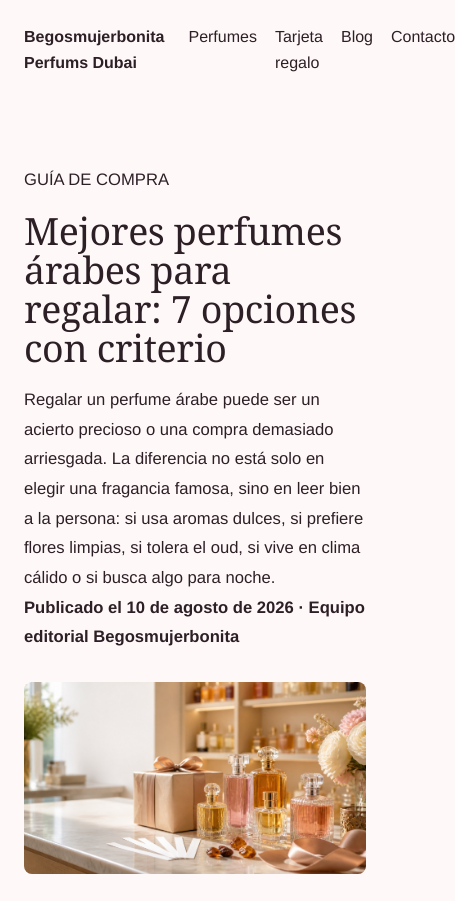
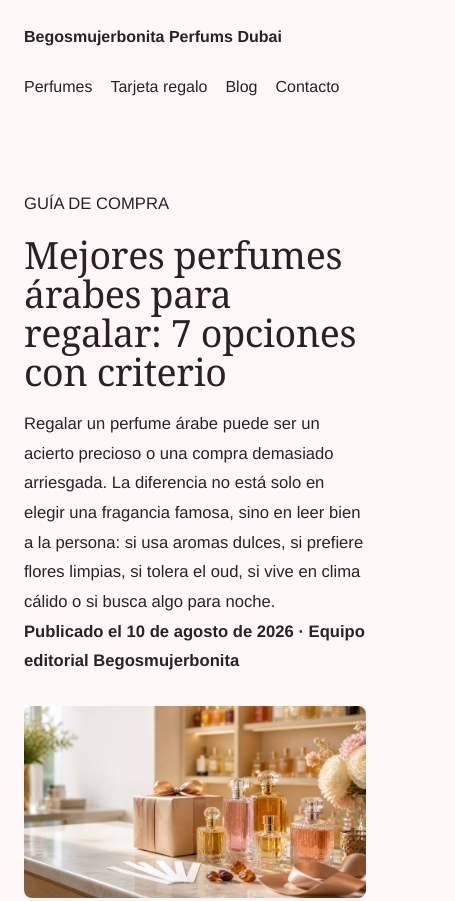
Before and after one commit to hsutech/begosmujerbonita-com, an Eleventy site: page src/blog/mejores-perfumes-arabes-para-regalar/index.html in a window 390 px wide. Shown: the top 901 px of the page, 455 px wide, since content can reach past the window. Built offline with nearby package versions, Linux system fonts and the light colour scheme; Eleventy itself is replaced by a stand-in of ours; files that its build step writes are made by us from their sources.

Commit message:
Fix gift guide mobile header overflow

```diff
--- a/src/blog/mejores-perfumes-arabes-para-regalar/index.html
+++ b/src/blog/mejores-perfumes-arabes-para-regalar/index.html
@@ -19,7 +19,7 @@
   </style>
 </head>
 <body>
-  <header><div style="max-width:1200px;margin:auto;padding:24px;display:flex;justify-content:space-between;gap:24px"><a href="/"><strong>Begosmujerbonita Perfums Dubai</strong></a><nav style="display:flex;gap:18px"><a href="/perfumes/">Perfumes</a><a href="/gift-card/">Tarjeta regalo</a><a href="/blog/">Blog</a><a href="/contacto/">Contacto</a></nav></div></header>
+  <header><div style="max-width:1200px;margin:auto;padding:24px;display:flex;justify-content:space-between;gap:24px;flex-wrap:wrap"><a href="/"><strong>Begosmujerbonita Perfums Dubai</strong></a><nav style="display:flex;gap:18px;flex-wrap:wrap"><a href="/perfumes/">Perfumes</a><a href="/gift-card/">Tarjeta regalo</a><a href="/blog/">Blog</a><a href="/contacto/">Contacto</a></nav></div></header>
   <main><article class="gift-article">
     <p>GUÍA DE COMPRA</p>
     <h1>Mejores perfumes árabes para regalar: 7 opciones con criterio</h1>
```
